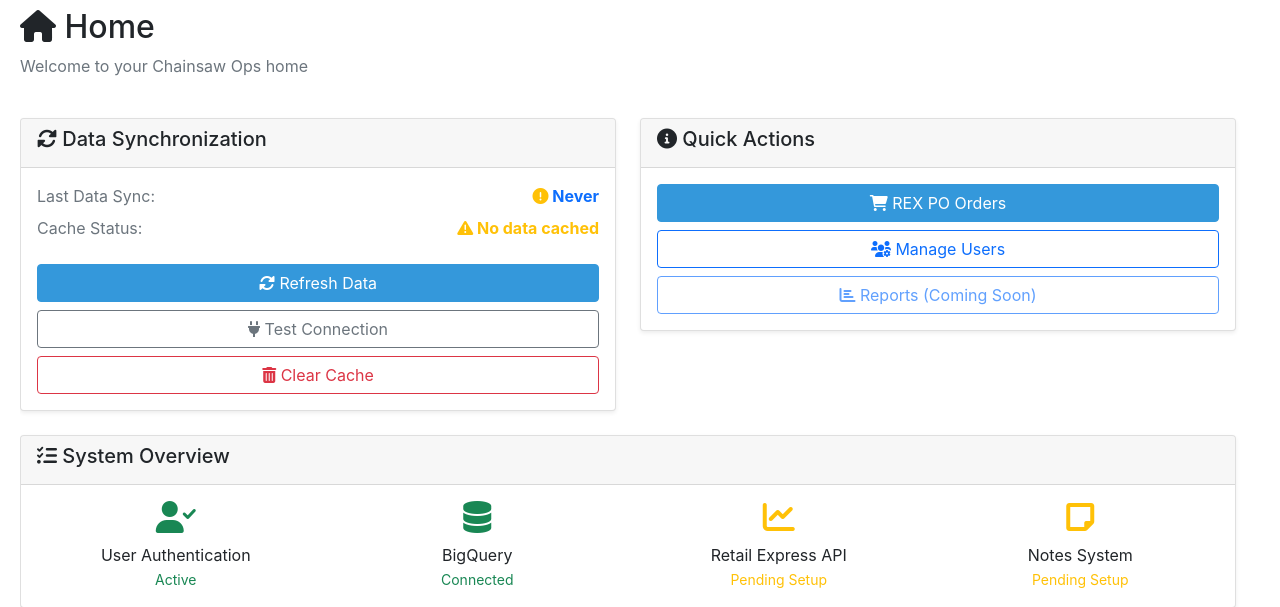
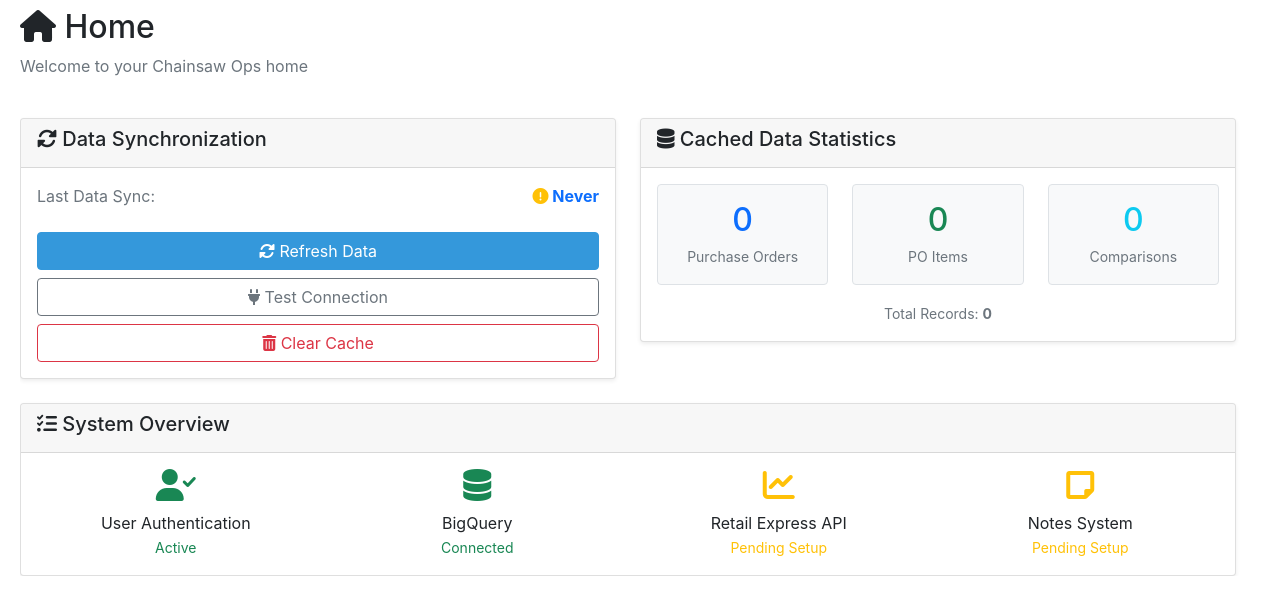
Before and after one commit to adillraza/chainsaw-ops, a Flask app: template templates/dashboard.html in a window 1280 px wide. Shown: the part 72-679 px from the top of the page. Run offline with Flask 3, Linux system fonts and the light colour scheme; the template is opened without the code that fills it, so the values that code supplies are empty; a user stored in the database is signed in.

Commit message:
Remove Quick Actions panel and Cache Status; add individual table count statistics (PO, Items, Comparison)

```diff
--- a/templates/dashboard.html
+++ b/templates/dashboard.html
@@ -24,12 +24,6 @@
                             <i class="fas fa-spinner fa-spin"></i> Loading...
                         </span>
                     </div>
-                    <div class="d-flex justify-content-between align-items-center">
-                        <span class="text-muted">Cache Status:</span>
-                        <span id="cache-status" class="fw-bold">
-                            <i class="fas fa-spinner fa-spin"></i> Checking...
-                        </span>
-                    </div>
                 </div>
 
                 <div class="d-grid gap-2 mt-4">
@@ -50,21 +44,37 @@
     <div class="col-md-6">
         <div class="card">
             <div class="card-header">
-                <h5><i class="fas fa-info-circle"></i> Quick Actions</h5>
+                <h5><i class="fas fa-database"></i> Cached Data Statistics</h5>
             </div>
             <div class="card-body">
-                <div class="d-grid gap-2">
-                    <button class="btn btn-primary" onclick="loadContent('rex-po-orders', event)">
-                        <i class="fas fa-shopping-cart"></i> REX PO Orders
-                    </button>
-                    {% if current_user.is_admin %}
-                    <a href="{{ url_for('admin') }}" class="btn btn-outline-primary">
-                        <i class="fas fa-users-cog"></i> Manage Users
-                    </a>
-                    {% endif %}
-                    <button class="btn btn-outline-primary" disabled>
-                        <i class="fas fa-chart-bar"></i> Reports (Coming Soon)
-                    </button>
+                <div class="row text-center">
+                    <div class="col-4">
+                        <div class="border rounded p-3 bg-light">
+                            <h2 class="mb-1 text-primary" id="summary-count">
+                                <i class="fas fa-spinner fa-spin"></i>
+                            </h2>
+                            <small class="text-muted">Purchase Orders</small>
+                        </div>
+                    </div>
+                    <div class="col-4">
+                        <div class="border rounded p-3 bg-light">
+                            <h2 class="mb-1 text-success" id="items-count">
+                                <i class="fas fa-spinner fa-spin"></i>
+                            </h2>
+                            <small class="text-muted">PO Items</small>
+                        </div>
+                    </div>
+                    <div class="col-4">
+                        <div class="border rounded p-3 bg-light">
+                            <h2 class="mb-1 text-info" id="comparison-count">
+                                <i class="fas fa-spinner fa-spin"></i>
+                            </h2>
+                            <small class="text-muted">Comparisons</small>
+                        </div>
+                    </div>
+                </div>
+                <div class="mt-3 text-center">
+                    <small class="text-muted">Total Records: <span id="total-records" class="fw-bold">0</span></small>
                 </div>
             </div>
         </div>
@@ -134,14 +144,16 @@ function loadCacheStatus() {
                     lastSyncElement.innerHTML = '<i class="fas fa-exclamation-circle text-warning"></i> Never';
                 }
 
-                // Update cache status
-                const cacheStatusElement = document.getElementById('cache-status');
-                if (data.has_cached_data) {
-                    const totalRecords = (data.summary_count || 0) + (data.items_count || 0) + (data.comparison_count || 0);
-                    cacheStatusElement.innerHTML = '<span class="text-success"><i class="fas fa-database"></i> ' + totalRecords.toLocaleString() + ' records</span>';
-                } else {
-                    cacheStatusElement.innerHTML = '<span class="text-warning"><i class="fas fa-exclamation-triangle"></i> No data cached</span>';
-                }
+                // Update individual table counts
+                const summaryCount = data.summary_count || 0;
+                const itemsCount = data.items_count || 0;
+                const comparisonCount = data.comparison_count || 0;
+                const totalRecords = summaryCount + itemsCount + comparisonCount;
+
+                document.getElementById('summary-count').textContent = summaryCount.toLocaleString();
+                document.getElementById('items-count').textContent = itemsCount.toLocaleString();
+                document.getElementById('comparison-count').textContent = comparisonCount.toLocaleString();
+                document.getElementById('total-records').textContent = totalRecords.toLocaleString();
 
                 // Update button state if sync is running
                 const refreshBtn = document.getElementById('refresh-data-btn');
@@ -157,7 +169,10 @@ function loadCacheStatus() {
         .catch(error => {
             console.error('Error loading cache status:', error);
             document.getElementById('last-sync-time').innerHTML = '<i class="fas fa-exclamation-circle text-danger"></i> Error loading';
-            document.getElementById('cache-status').innerHTML = '<span class="text-danger"><i class="fas fa-times-circle"></i> Error</span>';
+            document.getElementById('summary-count').innerHTML = '<i class="fas fa-times"></i>';
+            document.getElementById('items-count').innerHTML = '<i class="fas fa-times"></i>';
+            document.getElementById('comparison-count').innerHTML = '<i class="fas fa-times"></i>';
+            document.getElementById('total-records').textContent = '0';
         });
 }
 
```
